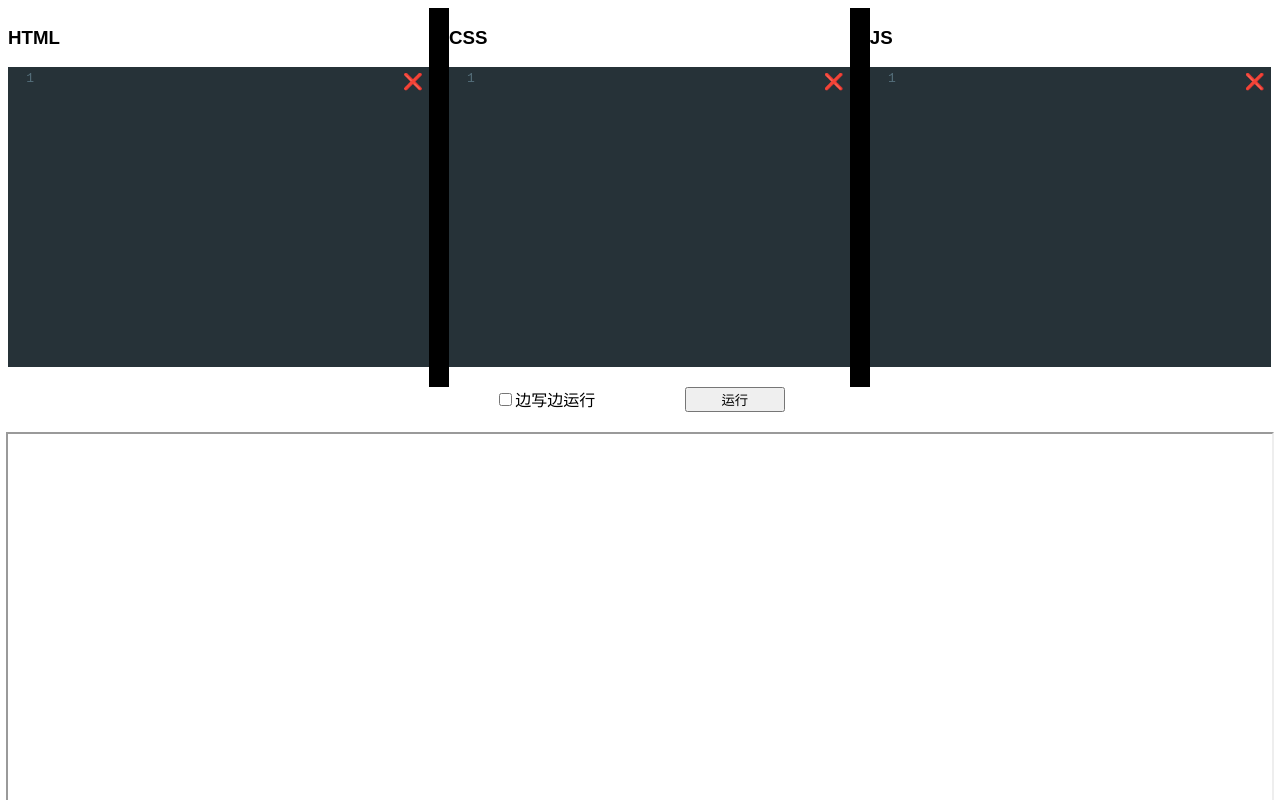
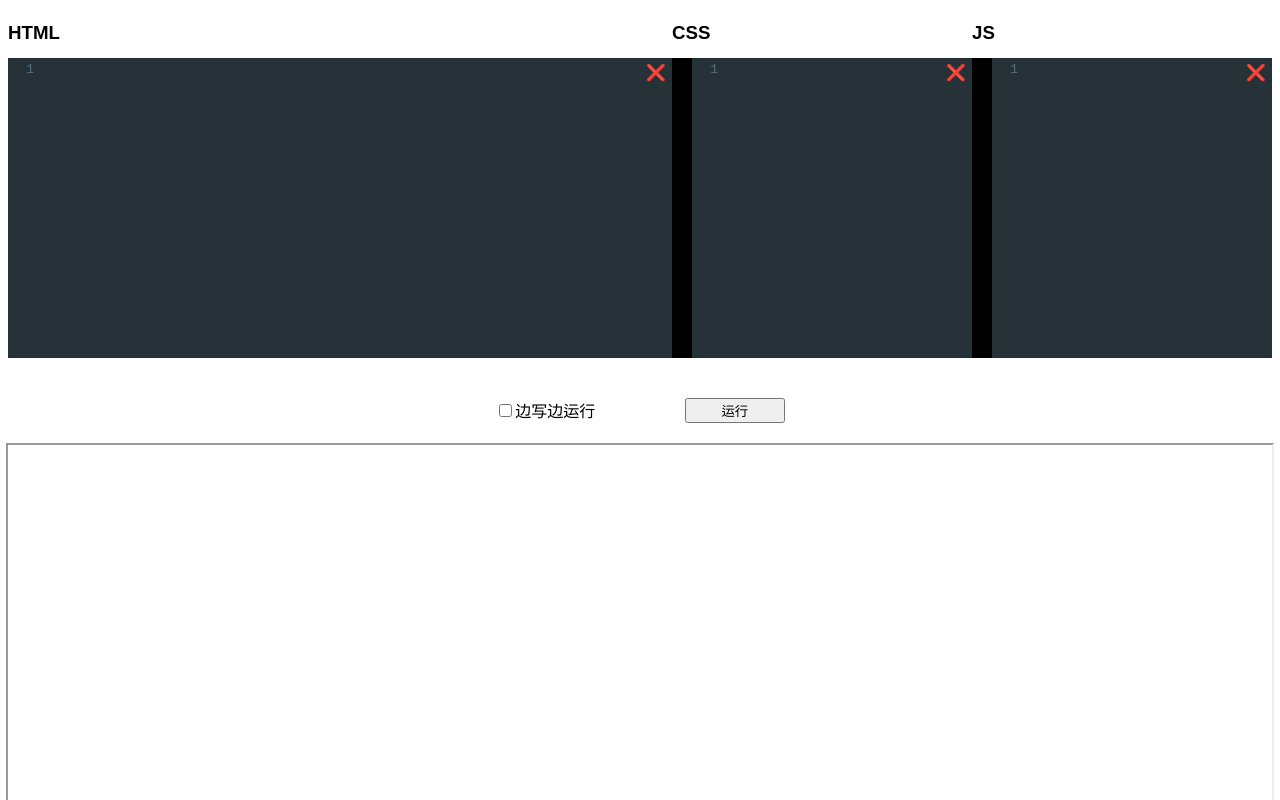
Before and after one commit to tanyanbo/online-ide, a React (Create React App) app: page / in a window 1280 px wide. Shown: the top 800 px of the page. Built offline with nearby package versions, Linux system fonts and the light colour scheme.

Commit message:
Fixed resize bar height

```diff
--- a/src/App.css
+++ b/src/App.css
@@ -2,6 +2,7 @@
     display: flex;
     width: 100%;
     position: relative;
+    margin-bottom: 20px;
 }
 
 .App {
@@ -23,14 +24,21 @@
 }
 
 .resize-bar {
-    width: 20px;
+    /*width: 20px;*/
     background-color: #000;
+    grid-row: 2 / 3;
+    height: 300px;
 }
 
 .resize-bar:hover {
     cursor: ew-resize;
 }
 
+.code-mirror {
+    grid-column: 2 / 3;
+    grid-row: 2 / 3;
+}
+
 .code-mirror pre {
     word-break: break-all;
 }
--- a/src/components/Editor.css
+++ b/src/components/Editor.css
@@ -5,18 +5,19 @@
     flex-grow: 1;
 }
 
-.editor-full {
-    /*flex-grow: 1;*/
-    width: 33.3%;
-    /*flex-shrink: 1;*/
-    flex-basis: auto;
-    display: flex;
+.editor-with-bar {
+    display: grid;
+    grid-template-columns: 20px 1fr;
+    grid-template-rows: 50px 1fr;
+    width: 300px;
 }
 
 .editor-top {
     display: flex;
     justify-content: space-between;
     align-items: center;
+    height: 50px;
+    grid-column: 1 / 3;
 }
 
 
--- a/src/components/Editor.js
+++ b/src/components/Editor.js
@@ -12,8 +12,16 @@ import { change, changeIsRunning } from "../actions";
 import KEYS from "../actions/keys";
 
 const Editor = (props) => {
-  const { language, change, checked, isRunning, changeIsRunning, myRef } =
-    props;
+  const {
+    language,
+    change,
+    checked,
+    isRunning,
+    changeIsRunning,
+    myRef,
+    hasBar,
+    handleMouseDown,
+  } = props;
   const [val, setVal] = useState("");
 
   const onChangeCode = (editor, data, value) => {
@@ -39,7 +47,10 @@ const Editor = (props) => {
   }, [val, language, checked, change, isRunning, changeIsRunning]);
 
   return (
-    <div className="editor" ref={myRef}>
+    <div className={hasBar ? "editor-with-bar" : "editor"} ref={myRef}>
+      {hasBar && (
+        <div className="resize-bar" onMouseDown={handleMouseDown}></div>
+      )}
       <div className="editor-top">
         <h3>{language[0]}</h3>
         <button onClick={clearCode} className="reset-button">
@@ -55,7 +66,7 @@ const Editor = (props) => {
           lineWrapping: true,
           lint: true,
           theme: "material",
-          // dragDrop: false,
+          dragDrop: false,
           matchBrackets: true,
         }}
         onBeforeChange={onChangeCode}
--- a/src/components/Editors.js
+++ b/src/components/Editors.js
@@ -13,6 +13,8 @@ const Editors = () => {
   const centerRef = useRef(null);
   const rightRef = useRef(null);
   const containerRef = useRef(null);
+
+  useEffect(() => {});
 
   const handleMouseDownLeft = () => {
     setIsDragging(1);
@@ -64,17 +66,33 @@ const Editors = () => {
       onMouseMove={handleMouseMove}
       ref={containerRef}
     >
-      <div className="editor-full" ref={leftRef}>
-        <Editor language={LANGUAGES.HTML} />
-      </div>
-      <div className="editor-full" ref={centerRef}>
-        <div className="resize-bar" onMouseDown={handleMouseDownLeft}></div>
-        <Editor language={LANGUAGES.CSS} />
-      </div>
-      <div className="editor-full" ref={rightRef}>
-        <div className="resize-bar" onMouseDown={handleMouseDownRight}></div>
-        <Editor language={LANGUAGES.JS} />
-      </div>
+      <Editor language={LANGUAGES.HTML} ref={leftRef} />
+      {/*<div className="editor-full-with-bar" ref={centerRef}>*/}
+      {/*  <div*/}
+      {/*    className="resize-bar"*/}
+      {/*    onMouseDown={handleMouseDownLeft}*/}
+      {/*    ref={leftBarRef}*/}
+      {/*  ></div>*/}
+      <Editor
+        language={LANGUAGES.CSS}
+        hasBar={true}
+        handleMouseDown={handleMouseDownLeft}
+        myRef={centerRef}
+      />
+      {/*</div>*/}
+      {/*<div className="editor-full-with-bar" ref={rightRef}>*/}
+      {/*  <div*/}
+      {/*    className="resize-bar"*/}
+      {/*    onMouseDown={handleMouseDownRight}*/}
+      {/*    ref={rightBarRef}*/}
+      {/*  ></div>*/}
+      <Editor
+        language={LANGUAGES.JS}
+        hasBar={true}
+        handleMouseDown={handleMouseDownRight}
+        myRef={rightRef}
+      />
+      {/*</div>*/}
     </div>
   );
 };
```
